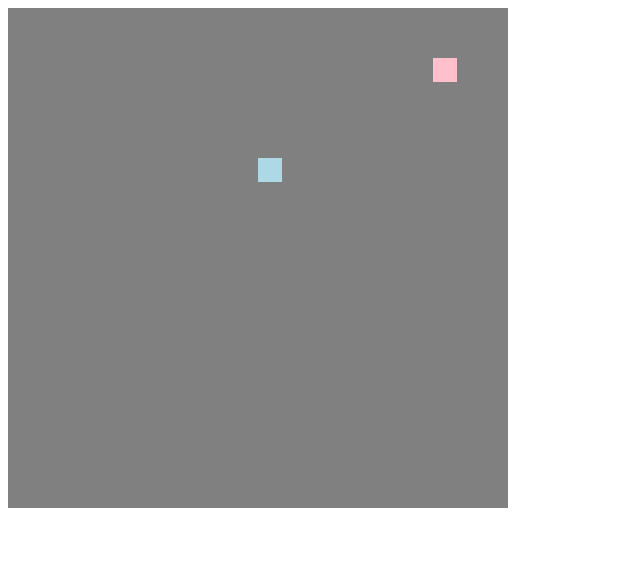
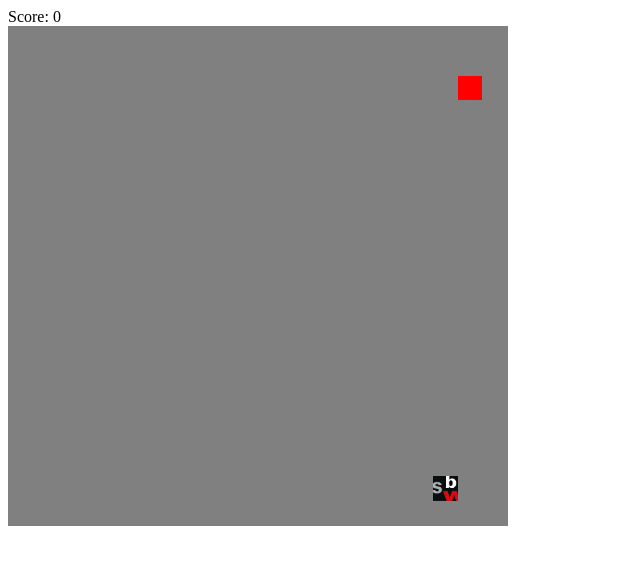
Before and after one commit to GiorgiaIrrera/m288, a plain HTML site: page index.html in a window 1280 px wide. Shown: the whole page, without its empty margins (0-640 px from the left). Drawn offline with Linux system fonts and the light colour scheme.

Commit message:
version_1

```diff
--- a/assets/java.js
+++ b/assets/java.js
@@ -2,135 +2,127 @@ let canvas = document.getElementById('canvas');
 let ctx = canvas.getContext('2d');
 let rows = 20;
 let cols = 20;
-let snake = [
-    { x: 18, y: 2 },
-];
-
+let snake = [{ x: 18, y: 2 }];
 let food;
-
 let cellWidth = canvas.width / cols;
 let cellHeight = canvas.height / rows;
 let direction = "LEFT";
 let foodcollected = false;
+let score = 0;  // Initialer Score
 
+// Lade den Score aus dem lokalen Speicher
+let storedScore = localStorage.getItem('snakeScore');
+if (storedScore) {
+    score = parseInt(storedScore, 10);
+}
+updateScoreDisplay();
 
+let foodImageLoaded = false; // Flag, ob das Bild geladen ist
+const foodImage = new Image(); // Erstelle ein neues Image-Objekt
+foodImage.onload = function() {
+    foodImageLoaded = true; // Setze die Flag auf true, wenn das Bild geladen ist
+};
+foodImage.src = "/assets/logo/sbwnm.png"; // Setze den Pfad zum Bild
 
+function updateScoreDisplay() {
+    document.getElementById('score').textContent = 'Score: ' + score;
+}
 
 placeFood();
-
 setInterval(gameLoop, 250);
 document.addEventListener('keydown', keyDown);
-
-
-draw();
-placeFood();
 
 function draw() {
     ctx.fillStyle = 'grey';
     ctx.fillRect(0, 0, canvas.width, canvas.height);
-    ctx.fillStyle = 'pink';
-
-
-    snake.forEach(part => add(part.x, part.y));
-    ctx.fillStyle = 'lightblue';
-
-    add(food.x, food.y); //Food
-
+    ctx.fillStyle = 'red';
+    snake.forEach(part => {
+        add(part.x, part.y);
+    });
+    if (foodImageLoaded) {
+        ctx.drawImage(foodImage, food.x * cellWidth, food.y * cellHeight, cellWidth, cellHeight);
+    }
     requestAnimationFrame(draw);
-
 }
 
-function testGameOver(){
-    let firstPart = snake[0];
-    let otherParts = snake.slice(1);
-    let duplicatePart = otherParts.find(part => part.x == firstPart.x && part.y == firstPart.y);
+function placeFood() {
+    let randomX, randomY, foodPlacementInvalid;
+    do {
+        foodPlacementInvalid = false;
+        randomX = Math.floor(Math.random() * cols);
+        randomY = Math.floor(Math.random() * rows);
+        snake.forEach(function(part) {
+            if (part.x === randomX && part.y === randomY) {
+                foodPlacementInvalid = true;
+            }
+        });
+    } while (foodPlacementInvalid);
 
-
-
-    // 1.Schlange gegen die Wand
-    if(snake[0].x < 0 ||
-        snake[0].x > cols -1 ||
-        snake[0].y < 0||
-        snake[0].y> rows -1 ||
-        duplicatePart
-     ){
-        placeFood();
-        snake = [
-            { x: 18, y: 2 }
-        ]
-        ;direction = "LEFT";
+    food = { x: randomX, y: randomY };
 }
-}
-
-
-function placeFood() {
-    let randomX = Math.floor(Math.random() * cols);
-    let randomY = Math.floor(Math.random() * rows);
-
-    food = { x: randomX,
-    y: randomY };
-}
-
-
-
 
 function add(x, y) {
     ctx.fillRect(x * cellWidth, y * cellHeight, cellWidth - 1, cellHeight - 1);
 }
-function shiftSnake(){
-for (let i = snake.length -1; i > 0; i--) {
-    const part = snake[i];
-    const lastPart = snake[i - 1];
-    part.x = lastPart.x;
-    part.y = lastPart.y;
-}
+
+function shiftSnake() {
+    let newHead = { x: snake[0].x, y: snake[0].y };
+    if (direction === 'LEFT') newHead.x -= 1;
+    if (direction === 'UP') newHead.y -= 1;
+    if (direction === 'RIGHT') newHead.x += 1;
+    if (direction === 'DOWN') newHead.y += 1;
+    snake.unshift(newHead);
+    if (!foodcollected) {
+        snake.pop();
+    } else {
+        foodcollected = false;
+        score++;
+        localStorage.setItem('snakeScore', score.toString());
+        updateScoreDisplay();
+    }
 }
 
 function gameLoop() {
-    testGameOver();
-    if(foodcollected){
-        snake = [{x:snake[0].x, y:snake[0].y}, ...snake];
-        foodcollected = false;
+    if (testGameOver()) {
+        snake = [{ x: 18, y: 2 }];
+        direction = "LEFT";
+        score = 0;
+        localStorage.setItem('snakeScore', score.toString());
+        updateScoreDisplay();
+        placeFood();
+    } else {
+        if (snake[0].x === food.x && snake[0].y === food.y) {
+            foodcollected = true;
+            placeFood();
+        }
+        shiftSnake();
+        draw();
     }
-    shiftSnake();
-    if (direction == 'LEFT') {
-        snake[0].x--;
+}
+
+function testGameOver() {
+    let head = snake[0];
+    if (head.x < 0 || head.x >= cols || head.y < 0 || head.y >= rows) {
+        return true;
     }
-    if (direction == 'RIGHT') {
-        snake[0].x++;
+    for (let i = 1; i < snake.length; i++) {
+        if (head.x === snake[i].x && head.y === snake[i].y) {
+            return true;
+        }
     }
-    if (direction == 'UP') {
-        snake[0].y--;
-    }
-    if (direction == 'DOWN') {
-        snake[0].y++;
-    }
-
-    if(snake[0].x == food.x &&
-       snake[0].y == food.y) {
-       foodcollected = true;
-        placeFood();
-    }
-
-
+    return false;
 }
 
 function keyDown(e) {
-    if (e.keyCode == 37) {
+    if (e.keyCode === 37 && direction !== 'RIGHT') {
         direction = 'LEFT';
-
-    }
-    if (e.keyCode == 38) {
+    } else if (e.keyCode === 38 && direction !== 'DOWN') {
         direction = 'UP';
-
-    }
-    if (e.keyCode == 39) {
+    } else if (e.keyCode === 39 && direction !== 'LEFT') {
         direction = 'RIGHT';
-
-    }
-    if (e.keyCode == 40) {
+    } else if (e.keyCode === 40 && direction !== 'UP') {
         direction = 'DOWN';
-
-
     }
 }
+
+draw(); // Starte den Zeichenprozess einmalig
--- a/index.html
+++ b/index.html
@@ -1,16 +1,14 @@
 <!DOCTYPE html>
 <html lang="en">
-
 <head>
-    <meta charset="UTF-8">
-    <meta name="viewport" content="width=device-width, initial-scale=1.0">
-    <title>Snake</title>
-    <script defer src="/assets/java.js"></script>
+<meta charset="UTF-8">
+<meta name="viewport" content="width=device-width, initial-scale=1.0">
+<title>Snake</title>
+<script defer src="/assets/java.js"></script>
+<link rel="stylesheet" href="assets/style.css">
 </head>
-
 <body>
-    <canvas id="canvas" width="500" height="500"></canvas>
+<div id="score">Score: 0</div>
+<canvas id="canvas" width="500" height="500"></canvas>
 </body>
-
-
 </html>
```
Also changed, not shown: assets/logo/sbwnm.png (added).
